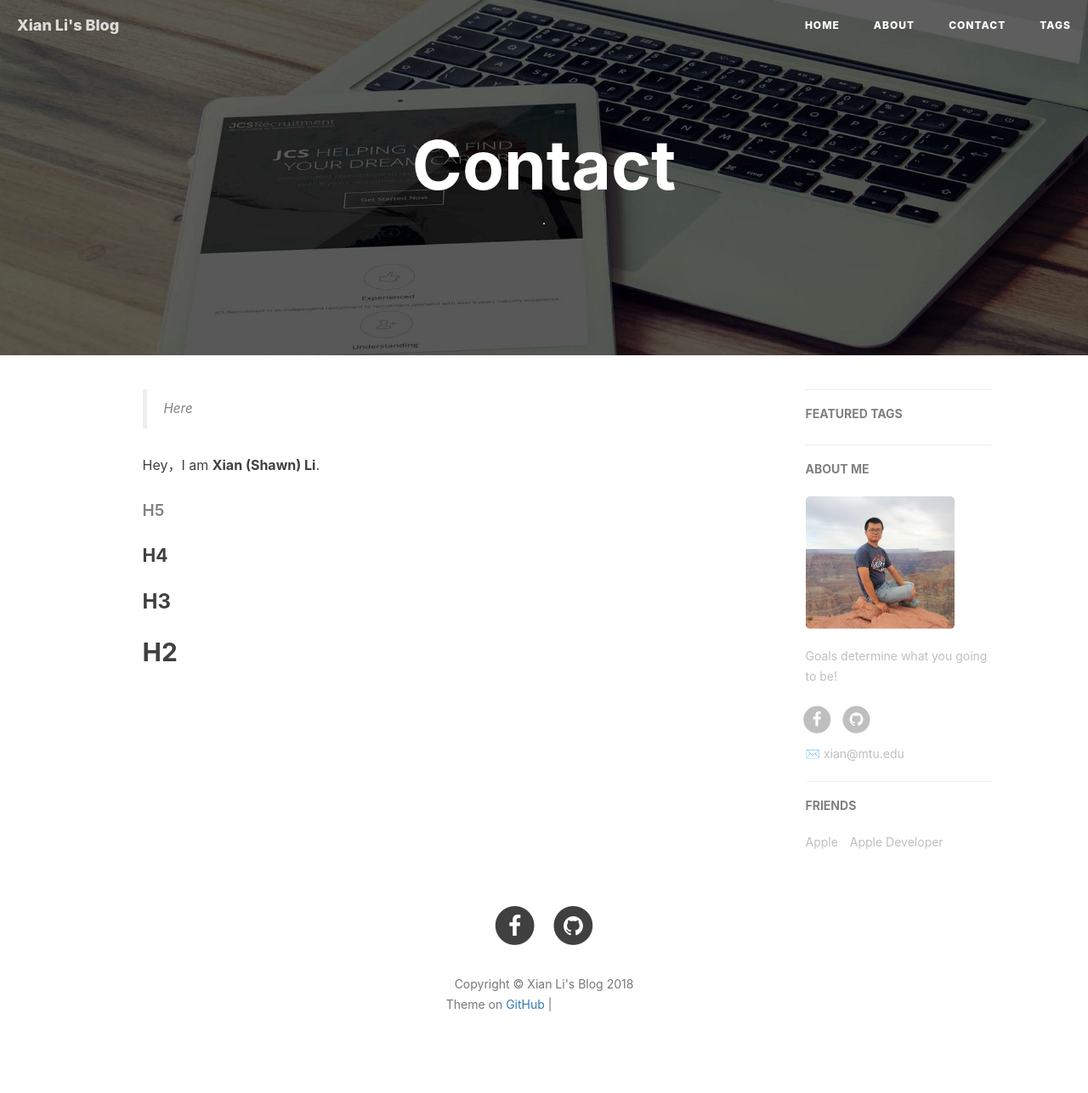
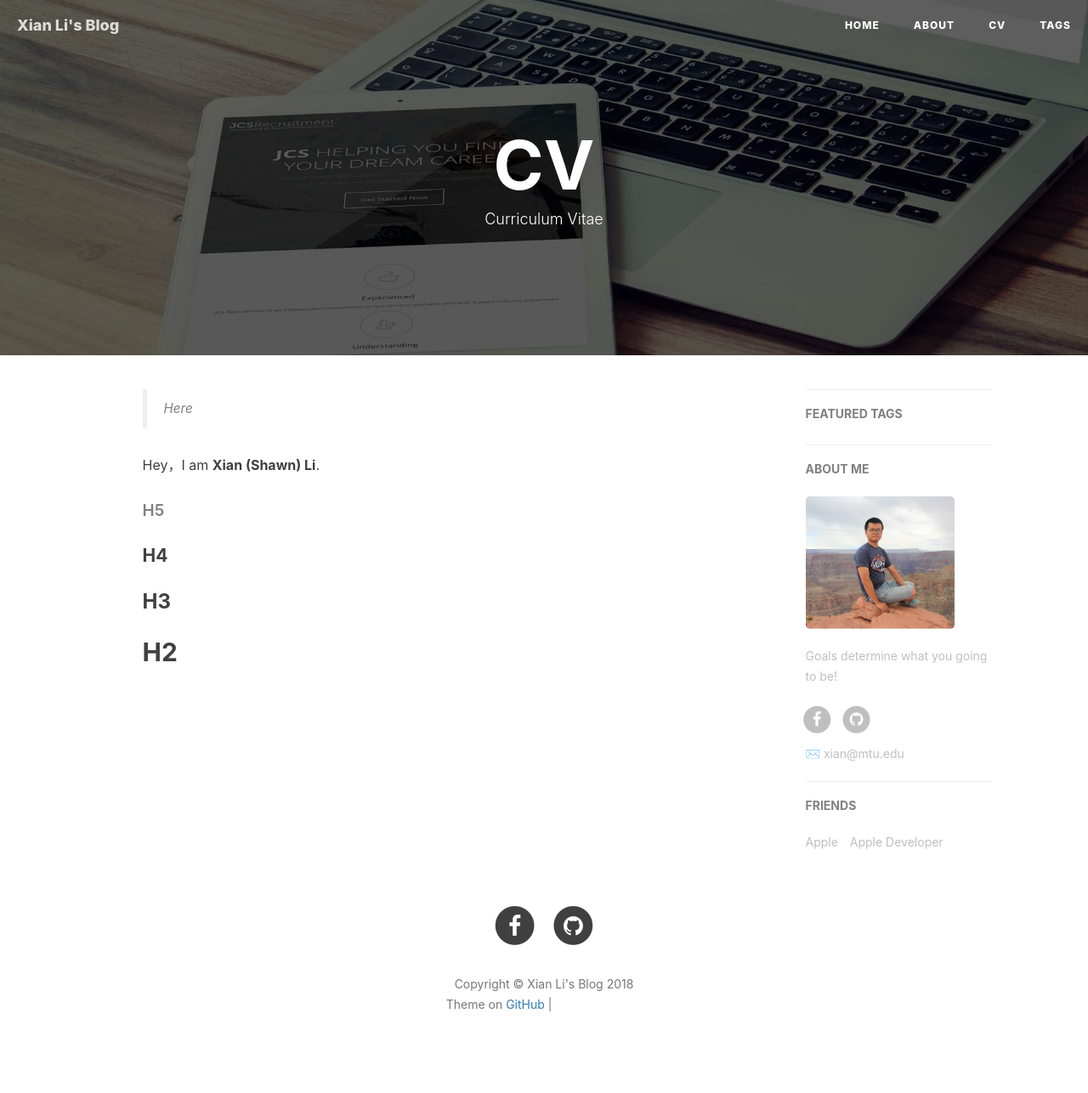
Before and after one commit to xian49930/jiuwuzhi.github.io, a Jekyll site: the page built from cv.html, in a window 1280 px wide. Shown: the whole page at 85% size. Built offline with Jekyll 4.4.1, drawn with Linux system fonts in a browser that asks for light colours; nearby versions of some CDN libraries; comment, search, counter and statistics services are not loaded; grey boxes are pictures that could not be loaded.

Commit message:
Change CV
Change CV

```diff
--- a/_config.yml
+++ b/_config.yml
@@ -5,7 +5,7 @@ header-img: img/post-bg-desk.jpg
 email: xian@mtu.edu
 description: "Fortune Favors the Bold."
 keyword: "Apple, iPhone"
-url: "http://jiuwuzhi.github.io"          # your host, for absolute URL
+url: "https://jiuwuzhi.github.io"          # your host, for absolute URL
 baseurl: ""      # for example, '/blog' if your blog hosted on 'host/blog'
 github_repo: "https://github.com/jiuwuzhi/jiuwuzhi.github.io.git" # you code repository
 
@@ -21,7 +21,7 @@ RSS: false
 # weibo_username:     qiubaiying
 # zhihu_username:     qiubaiying
 github_username:    jiuwuzhi
-facebook_username:  xian.li.794
+facebook_username:    xian.li.794
 # jianshu_username:   e71990ada2fd
 #twitter_username:   qiubaiying
 
--- a/contact.html
+++ b/cv.html
@@ -1,15 +1,9 @@
 ---
 layout: page
-title: "Contact"
-description: "."
+title: "CV"
+description: "Curriculum Vitae"
 header-img: "img/post-bg-rwd.jpg"
 ---
-
-<!-- Language Selector -->
-<!-- <select class="sel-lang" onchange= "onLanChange(this.options[this.options.selectedIndex].value)">
-    <option value="0" selected> 中文 Chinese </option>
-    <option value="1"> 英文 English </option>
-</select> -->
 
 <!-- English Version -->
 <div class="en post-container">
```
